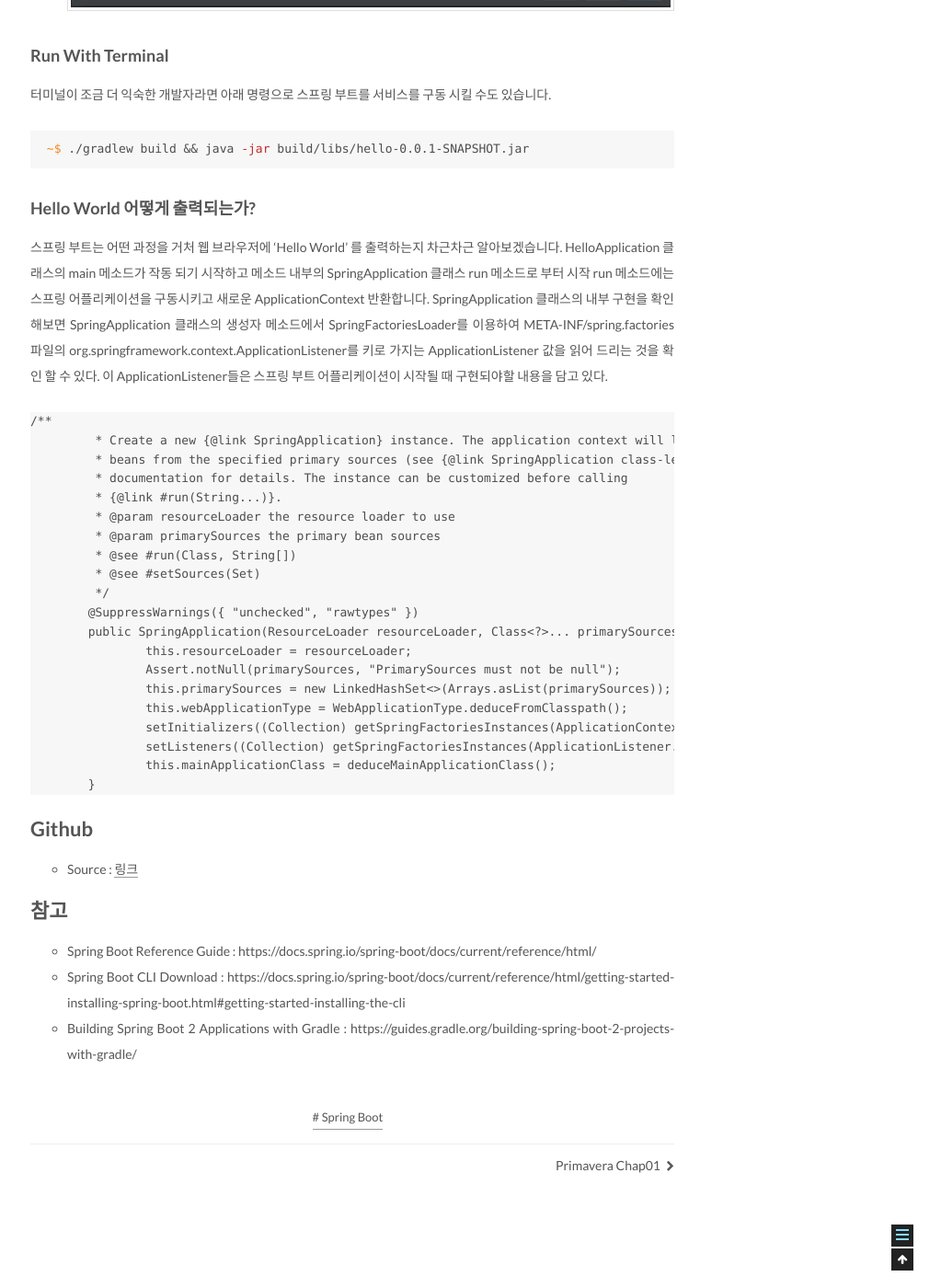
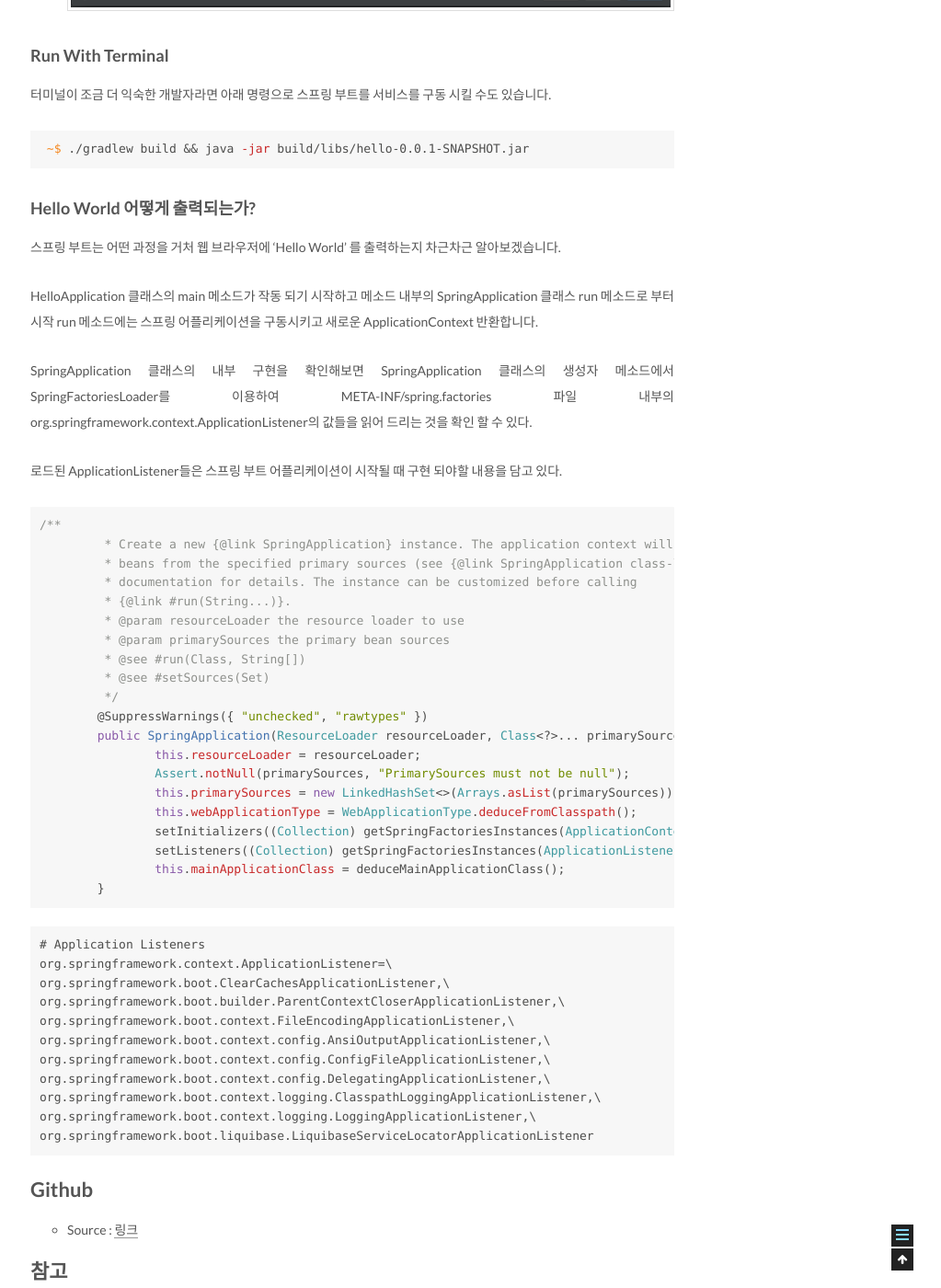
Before and after one commit to csj4032/csj4032.github.io, a Jekyll site: the page built from _posts/2019-07-22-Primavera-Chap02.md, in a window 1280 px wide and 1400 px high, scrolled down 5878 px. Shown: the whole window at 92% size, without its empty margins (257-1280 px from the left). Built offline with Jekyll 4.4.1, drawn with Linux system fonts in a browser that asks for light colours; comment, search, counter and statistics services are not loaded.

Commit message:
스프링부트 챕터 02 수정

````diff
--- a/_posts/2019-07-22-Primavera-Chap02.md
+++ b/_posts/2019-07-22-Primavera-Chap02.md
@@ -92,11 +92,14 @@ public class HelloApplication {
 
 ### Hello World 어떻게 출력되는가?
 스프링 부트는 어떤 과정을 거처 웹 브라우저에 'Hello World' 를 출력하는지 차근차근 알아보겠습니다.
+
 HelloApplication 클래스의 main 메소드가 작동 되기 시작하고 메소드 내부의 SpringApplication 클래스 run 메소드로 부터 시작 run 메소드에는 스프링 어플리케이션을 구동시키고 새로운 ApplicationContext 반환합니다.
-SpringApplication 클래스의 내부 구현을 확인해보면 SpringApplication 클래스의 생성자 메소드에서 SpringFactoriesLoader를 이용하여 META-INF/spring.factories 파일의 org.springframework.context.ApplicationListener를 키로 가지는
-ApplicationListener 값을 읽어 드리는 것을 확인 할 수 있다.  이 ApplicationListener들은 스프링 부트 어플리케이션이 시작될 때 구현되야할 내용을 담고 있다.
 
-```Java
+SpringApplication 클래스의 내부 구현을 확인해보면 SpringApplication 클래스의 생성자 메소드에서 SpringFactoriesLoader를 이용하여 META-INF/spring.factories 파일 내부의 org.springframework.context.ApplicationListener의 값들을 읽어 드리는 것을 확인 할 수 있다.
+
+로드된 ApplicationListener들은 스프링 부트 어플리케이션이 시작될 때 구현 되야할 내용을 담고 있다.
+
+```java
 /**
 	 * Create a new {@link SpringApplication} instance. The application context will load
 	 * beans from the specified primary sources (see {@link SpringApplication class-level}
@@ -119,6 +122,20 @@ ApplicationListener 값을 읽어 드리는 것을 확인 할 수 있다.  이 A
 	}
 ```
 
+```
+# Application Listeners
+org.springframework.context.ApplicationListener=\
+org.springframework.boot.ClearCachesApplicationListener,\
+org.springframework.boot.builder.ParentContextCloserApplicationListener,\
+org.springframework.boot.context.FileEncodingApplicationListener,\
+org.springframework.boot.context.config.AnsiOutputApplicationListener,\
+org.springframework.boot.context.config.ConfigFileApplicationListener,\
+org.springframework.boot.context.config.DelegatingApplicationListener,\
+org.springframework.boot.context.logging.ClasspathLoggingApplicationListener,\
+org.springframework.boot.context.logging.LoggingApplicationListener,\
+org.springframework.boot.liquibase.LiquibaseServiceLocatorApplicationListener
+```
+
 # Github
 * Source : [링크](https://github.com/csj4032/primavera/tree/master/hello)
 
````
